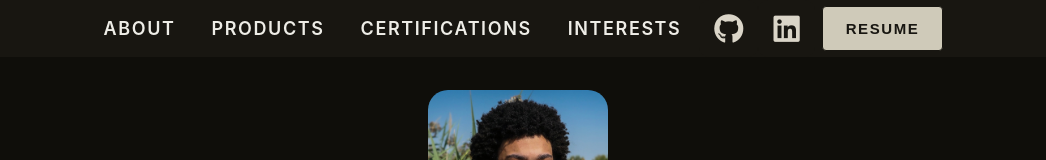
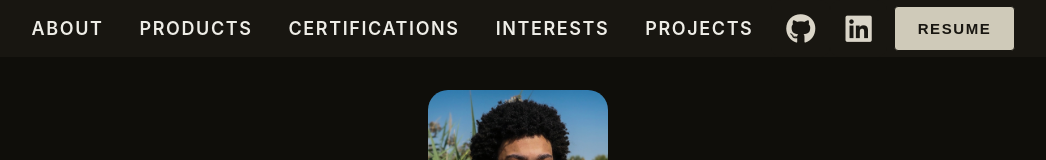
Before and after one commit to owenpa/portfolio2, a React (Create React App) app: page / in a window 1280 px wide. Shown: the top 160 px of the page, without its empty margins (122-1168 px from the left). Built offline with nearby package versions, Linux system fonts and the light colour scheme.

Commit message:
add projects to navbar

```diff
--- a/src/Navbar.js
+++ b/src/Navbar.js
@@ -6,6 +6,7 @@ function Navbar() {
         <li><a className='navbar-link' href='#product-container'>PRODUCTS</a></li>
         <li><a className='navbar-link' href='#certificate-container'>CERTIFICATIONS</a></li>
         <li><a className='navbar-link' href='#interests-container'>INTERESTS</a></li>
+        <li><a className='navbar-link' href='#projects-container'>PROJECTS</a></li>
         <button className="faSocialButton" onClick={() => { window.open('https://github.com/owenpa', '_blank') }}><i className="fa-brands fa-github"></i></button>
         <button className="faSocialButton" onClick={() => { window.open('https://linkedin.com/in/owenghill/', '_blank') }}><i className="fa-brands fa-linkedin"></i></button>
         <button className='resume-button' onClick={() => window.open('https://docs.google.com/document/d/1lP_JKz0WwfsQNhqwqt4dNq4dEYDS9OVYiHiyFei9tLE/edit?usp=sharing', '_blank')}>RESUME</button>
```
